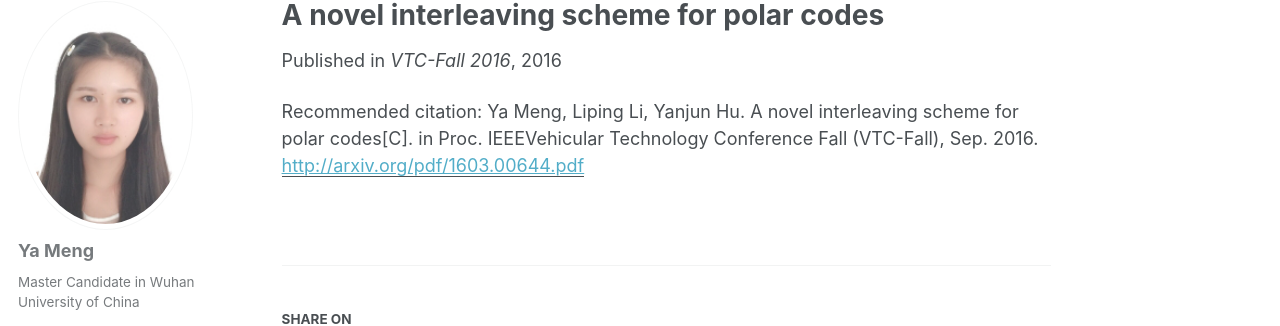
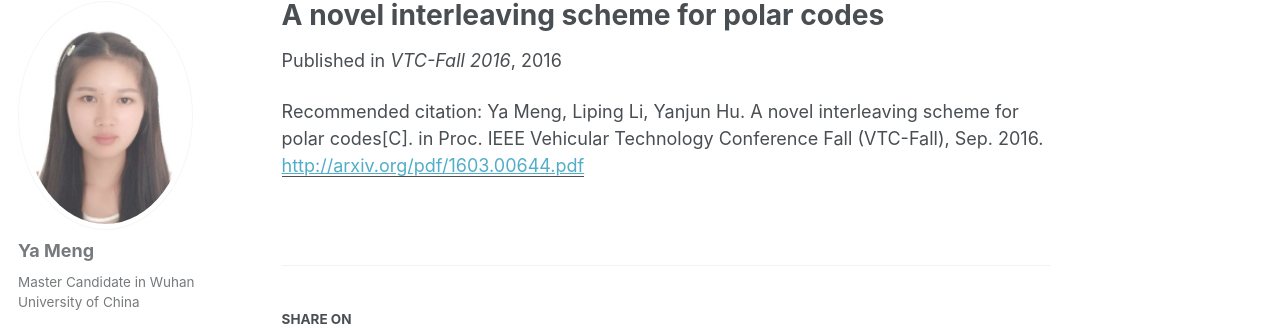
Before and after one commit to mengMia/yameng-ahu.github.io, a Jekyll site: the page built from _publications/2018-paper-2.md, in a window 1280 px wide. Shown: the part 117-443 px from the top of the page. Built offline with Jekyll 4.4.1, drawn with Linux system fonts in a browser that asks for light colours.

Commit message:
Update 2018-paper-2.md

```diff
--- a/_publications/2018-paper-2.md
+++ b/_publications/2018-paper-2.md
@@ -6,5 +6,5 @@ excerpt: 'Accepted by VTC-Fall 2016'
 date: 2016-9-18
 venue: 'VTC-Fall 2016'
 paperurl: 'http://arxiv.org/pdf/1603.00644.pdf'
-citation: 'Ya Meng, Liping Li, Yanjun Hu. A novel interleaving scheme for polar codes[C]. in Proc. IEEEVehicular Technology Conference Fall (VTC-Fall), Sep. 2016.'
+citation: 'Ya Meng, Liping Li, Yanjun Hu. A novel interleaving scheme for polar codes[C]. in Proc. IEEE Vehicular Technology Conference Fall (VTC-Fall), Sep. 2016.'
 ---
```
